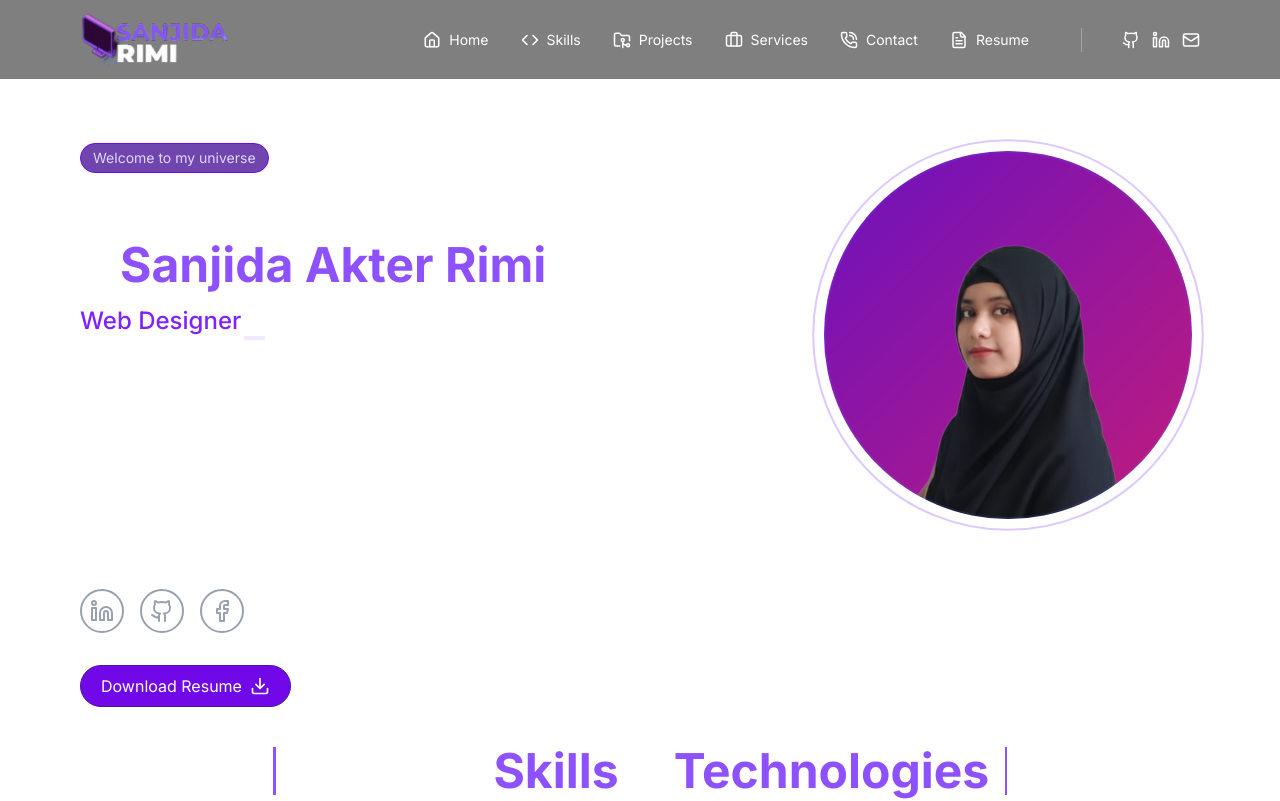
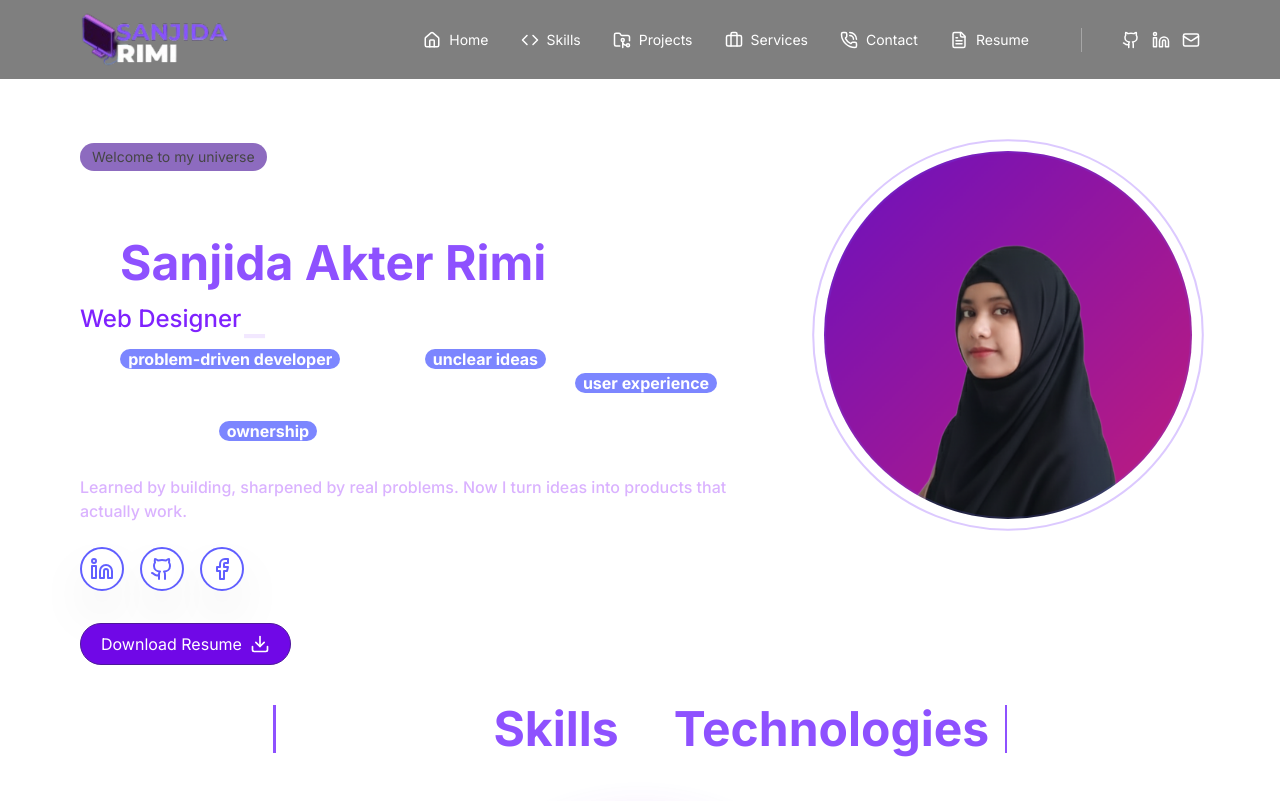
Before and after one commit to sanjidaRimi023/sanjidarimi-nextportfolio, a Next.js app: page / in a window 1280 px wide. Shown: the top 801 px of the page. Built offline with nearby package versions, Linux system fonts and the light colour scheme.

Commit message:
change the banner design

```diff
--- a/src/app/components/hero-section.jsx
+++ b/src/app/components/hero-section.jsx
@@ -3,6 +3,7 @@
 import React, { useState, useEffect } from "react";
 import { motion } from "framer-motion";
 import { Download, Github, Linkedin, Facebook } from "lucide-react";
+import Link from "next/link";
 
 const SocialIcon = () => {
   const socialLinks = [
@@ -10,36 +11,33 @@ const SocialIcon = () => {
       href: "https://www.linkedin.com/in/sanjida-akter-rimi711909",
       icon: <Linkedin size={24} />,
       label: "LinkedIn",
-      hoverColor: "hover:text-blue-500",
     },
     {
       href: "https://github.com/sanjidaRimi023",
       icon: <Github size={24} />,
       label: "GitHub",
-      hoverColor: "hover:text-indigo-600",
     },
 
     {
       href: "https://www.facebook.com/sanjida.rimi.123653",
       icon: <Facebook size={24} />,
       label: "Facebook",
-      hoverColor: "hover:text-blue-700",
     },
   ];
 
   return (
     <div className="flex items-center gap-4">
       {socialLinks.map((link) => (
-        <a
+        <Link
           key={link.label}
           href={link.href}
           target="_blank"
           rel="noopener noreferrer"
           aria-label={link.label}
-          className={`text-gray-400 transition-colors duration-300 ${link.hoverColor} border-2 rounded-3xl p-2 hover:scale-105`}
+          className="transition-colors duration-300 text-indigo-500 shadow-2xl hover:shadow-purple-700 border-2 rounded-3xl p-2 hover:scale-105"
         >
           {link.icon}
-        </a>
+        </Link>
       ))}
     </div>
   );
@@ -124,7 +122,7 @@ export default function HeroSection() {
         viewport={{ once: false }}
         className="flex-1 flex flex-col items-center md:items-start text-center md:text-left"
       >
-        <div className="inline-flex items-center gap-2 px-3 py-1 mb-6 bg-violet-900/80 border border-violet-700 dark:border-violet-600 rounded-full text-xs sm:text-sm text-violet-200 dark:text-violet-300 backdrop-blur-sm hover:bg-violet-800 dark:hover:bg-white/20 transition-all duration-300">
+        <div className="inline-flex items-center gap-2 px-3 py-1 mb-6 bg-violet-900/80 border-violet-700 dark:border-violet-600 rounded-full text-sm animate-pulse backdrop-blur-sm hover:bg-violet-800 dark:hover:bg-white/20 transition-all duration-300">
           Welcome to my universe
         </div>
 
@@ -141,17 +139,34 @@ export default function HeroSection() {
           <Cursor cursorStyle="_" />
         </h2>
 
-        <p className="mt-3 max-w-xl text-lg sm:text-base text-white italic">
-          I’m a Frontend-focused MERN Stack Developer who turns ideas into
-          smooth and reliable web applications. I mainly work with React,
-          Next.js, Node.js, and MongoDB, building clean interfaces with Tailwind
-          CSS and shadcn/ui while keeping backend logic simple and solid with
-          Express. I break problems into small steps to solve them efficiently,
-          whether it’s a UI bug, API structure, or performance issue. I focus on
-          writing clear, maintainable code and improving features continuously.
-          My goal is to create fast, intuitive products while growing as a
-          developer who can contribute effectively in any team.
+        <p className="mt-3 text-lg sm:text-base text-white">
+          I’m a{" "}
+          <span className="bg-indigo-400 font-semibold rounded-2xl px-2">
+            problem-driven developer
+          </span>{" "}
+          who turns{" "}
+          <span className="bg-indigo-400 font-semibold rounded-2xl px-2">
+            unclear ideas
+          </span>{" "}
+          into structured solutions .I work by breaking tasks into clear steps,
+          staying focused on the{" "}
+          <span className="bg-indigo-400 font-semibold rounded-2xl px-2">
+            user experience{" "}
+          </span>
+           and keeping things simple and reliable. In a team, I add value by
+          communicating clearly and taking{" "}
+          <span className="bg-indigo-400 font-semibold rounded-2xl px-2">
+            ownership
+          </span>
+          , improving features step by step so the product gets better, not just
+          bigger.
+          <br />
+          <span className="block mt-2 text-purple-300 font-medium not-italic">
+            Learned by building, sharpened by real problems. Now I turn ideas
+            into products that actually work.
+          </span>
         </p>
+
         <div className="mt-6">
           <SocialIcon />
         </div>
```
